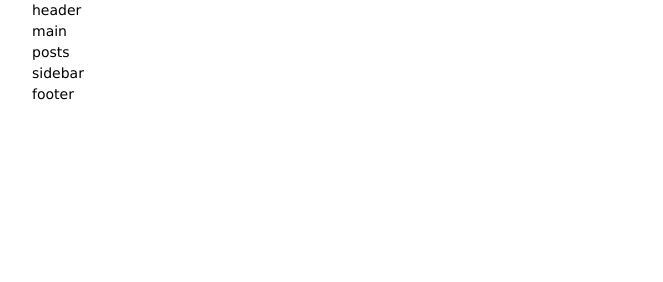
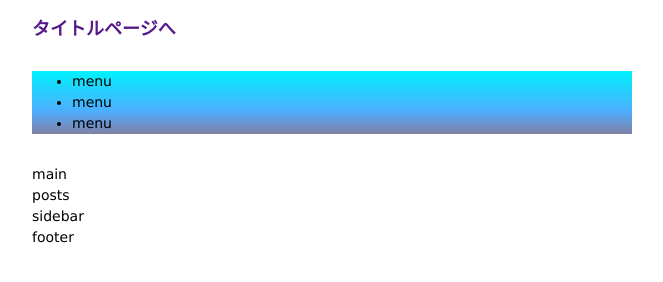
Before and after one commit to gajinote/Htmlbase, a plain HTML site: page index.html in a window 1280 px wide. Shown: the whole page, without its empty margins (308-971 px from the left). Drawn offline with Linux system fonts and the light colour scheme.

Commit message:
header ブロック整形開始

```diff
--- a/index.html
+++ b/index.html
@@ -8,7 +8,12 @@
 </head>
 <body>
   <div id="header" class="container">
-    header
+    <h1><a href="">タイトルページへ</a></h1>
+    <ul class="menu">
+      <li><a href=""></a>menu</li>
+      <li><a href=""></a>menu</li>
+      <li><a href=""></a>menu</li>
+    </ul>
   </div><!--- /header -->
   <div id="main" class="container">
     main
--- a/style.css
+++ b/style.css
@@ -18,3 +18,20 @@ p {
   margin: 0 auto;
   overflow: hidden;
 }
+
+/* header */
+#header {
+
+}
+
+h1 {
+  font-weight: bold;
+  font-size: 18px;
+  padding: 15px 0;
+}
+
+.menu {
+  background: rgb(130,128,164);
+  background: linear-gradient(0deg, rgba(130,128,164,1) 0%, rgba(79,172,254,1) 35%, rgba(0,242,254,1) 100%);
+  margin-bottom:30px;
+}
```
